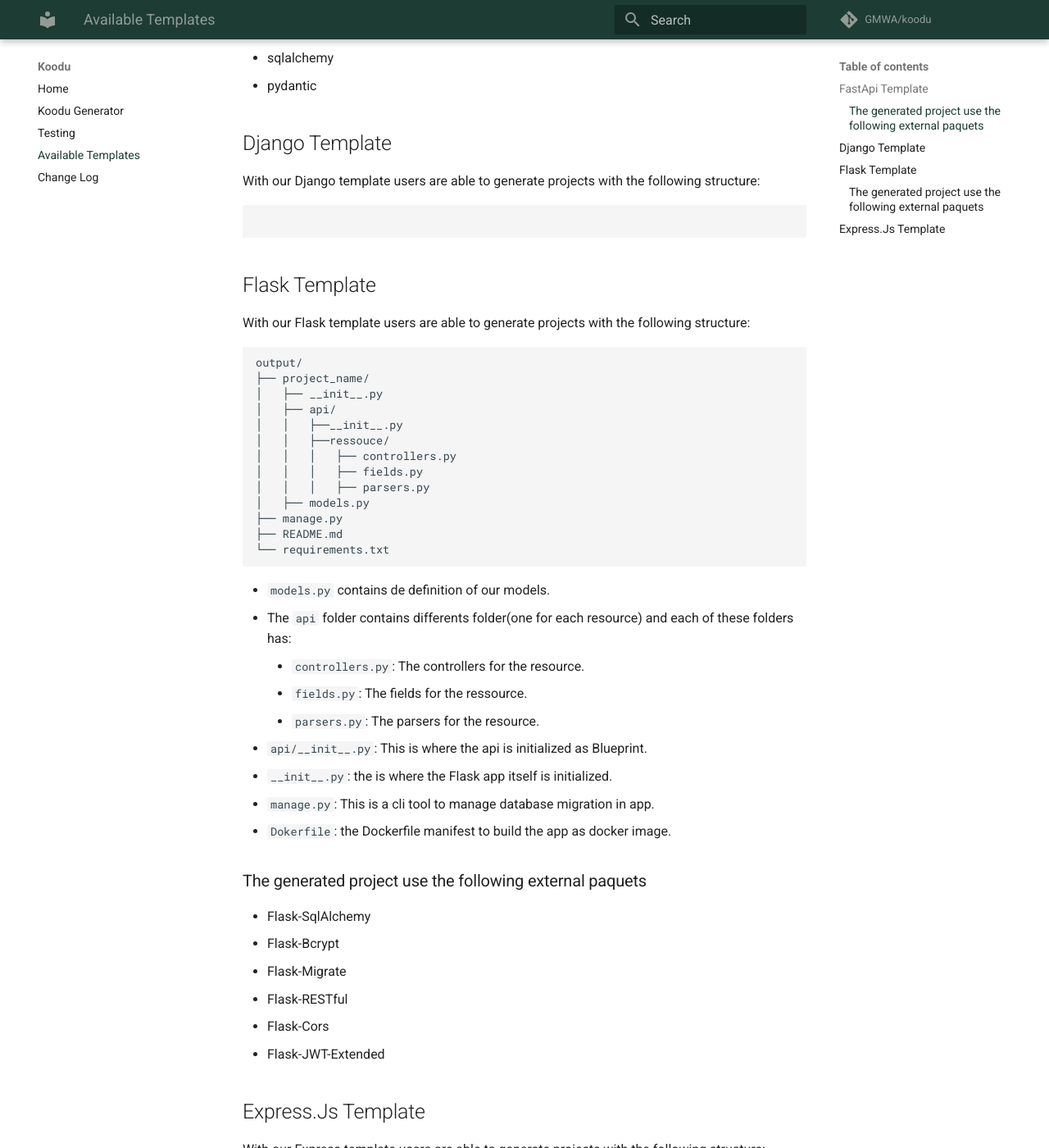
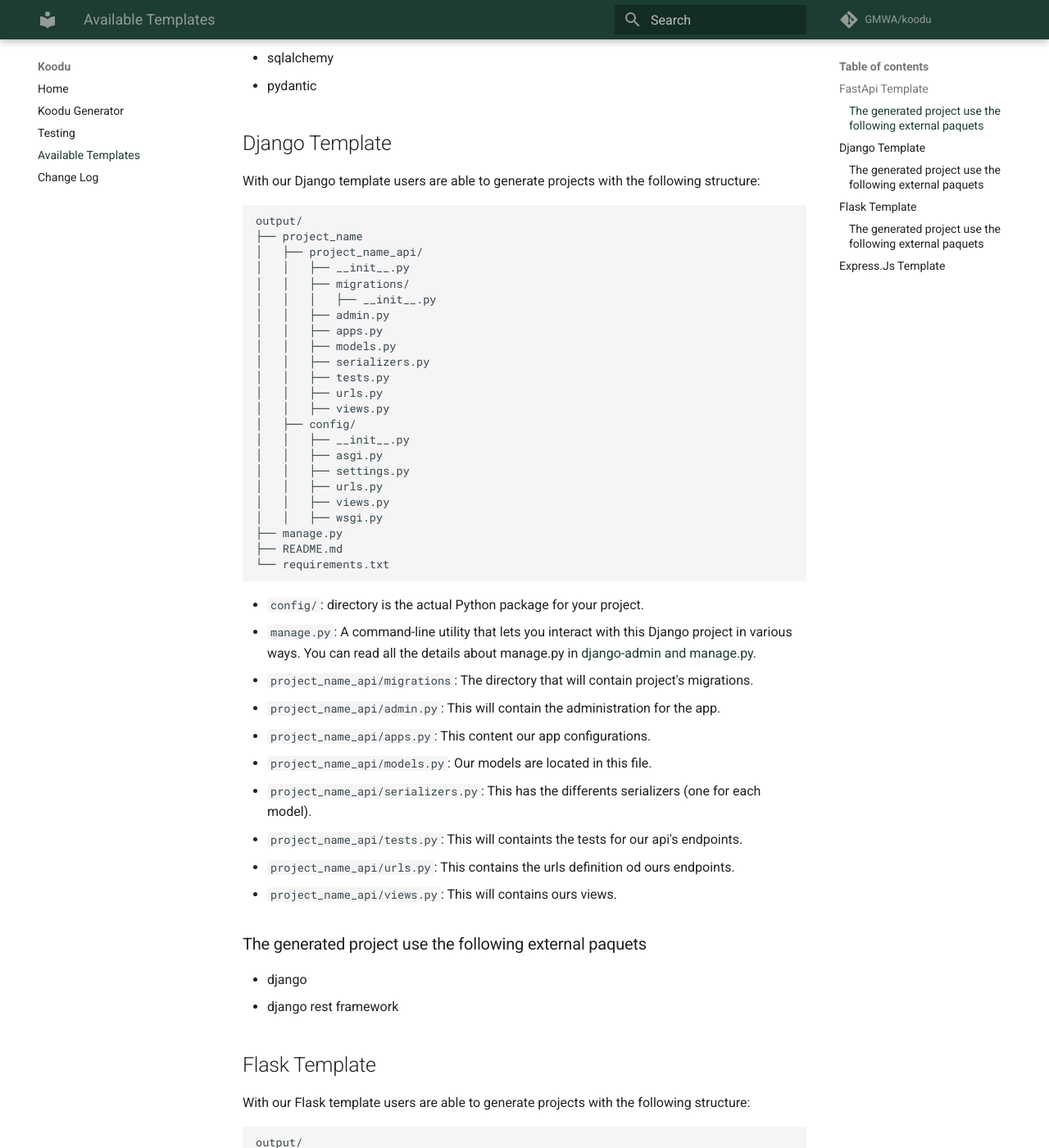
Before and after one commit to GMWA/koodu, an MkDocs documentation site: the page built from docs/templates.md, in a window 1280 px wide and 1400 px high, scrolled down 974 px. Shown: the whole window at 82% size. Built offline with MkDocs 1.6.1 and Material for MkDocs 9.7.7, drawn with Linux system fonts in a browser that asks for light colours; comment, search, counter and statistics services are not loaded; some of the changed text lies outside the part shown.

Commit message:
update template docs with doc für django

````diff
--- a/docs/templates.md
+++ b/docs/templates.md
@@ -27,10 +27,10 @@ output/
 └── requirements.txt
 ```
 
-* `models.py` contains de definition of our models.
+* `models.py`: contains de definition of our models.
 * `manage.py`: This is a cli tool to manage database migration in app.
-* The `routers` folder contains differents python file(one for each resource) and each file contains the differents endpoint(CRUD) implementation for the ressource.
-* The `schemas` folder contains differents python file(one for each resource) and each file contains the Schemas definitions for that ressource.
+* The `routers`: folder contains differents python file(one for each resource) and each file contains the differents endpoint(CRUD) implementation for the ressource.
+* The `schemas`: folder contains differents python file(one for each resource) and each file contains the Schemas definitions for that ressource.
 * `Dokerfile`: the Dockerfile manifest to build the app as docker image.
 
 ### The generated project use the following external paquets
@@ -43,9 +43,49 @@ output/
 
 With our Django template users are able to generate projects with the following structure:
 
+```sh
+output/
+├── project_name
+│   ├── project_name_api/
+│   │   ├── __init__.py
+│   │   ├── migrations/
+│   │   │   ├── __init__.py
+│   │   ├── admin.py
+│   │   ├── apps.py
+│   │   ├── models.py
+│   │   ├── serializers.py
+│   │   ├── tests.py
+│   │   ├── urls.py
+│   │   ├── views.py
+│   ├── config/
+│   │   ├── __init__.py
+│   │   ├── asgi.py
+│   │   ├── settings.py
+│   │   ├── urls.py
+│   │   ├── views.py
+│   │   ├── wsgi.py
+├── manage.py
+├── README.md
+└── requirements.txt
 ```
 
-```
+* `config/`: directory is the actual Python package for your project.
+* `manage.py`: A command-line utility that lets you interact with this Django project in various ways. You can read all the details about manage.py in [django-admin and manage.py](https://docs.djangoproject.com/en/4.2/intro/tutorial01/#:~:text=A%20command%2Dline%20utility%20that%20lets%20you%20interact%20with%20this%20Django%20project%20in%20various%20ways.%20You%20can%20read%20all%20the%20details%20about%20manage.py%20in%20django%2Dadmin%20and%20manage.py.).
+* `project_name_api/migrations`: The directory that will contain project's migrations.
+* `project_name_api/admin.py`: This will contain the administration for the app.
+* `project_name_api/apps.py`: This content our app configurations.
+* `project_name_api/models.py`: Our models are located in this file.
+* `project_name_api/serializers.py`: This has the differents serializers (one for each model).
+* `project_name_api/tests.py`: This will containts the tests for our api's endpoints.
+* `project_name_api/urls.py`: This contains the urls definition od ours endpoints.
+* `project_name_api/views.py`: This will contains ours views.
+
+
+### The generated project use the following external paquets
+
+* django
+* django rest framework
+
 
 ## Flask Template
 
````
Also changed, not shown: other parts of docs/templates.md (+2 -2 lines).
